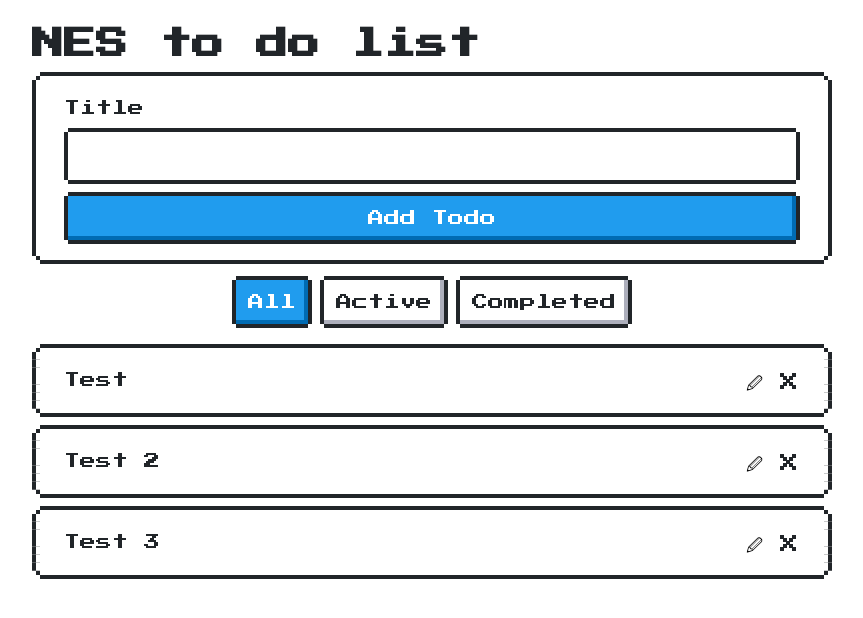
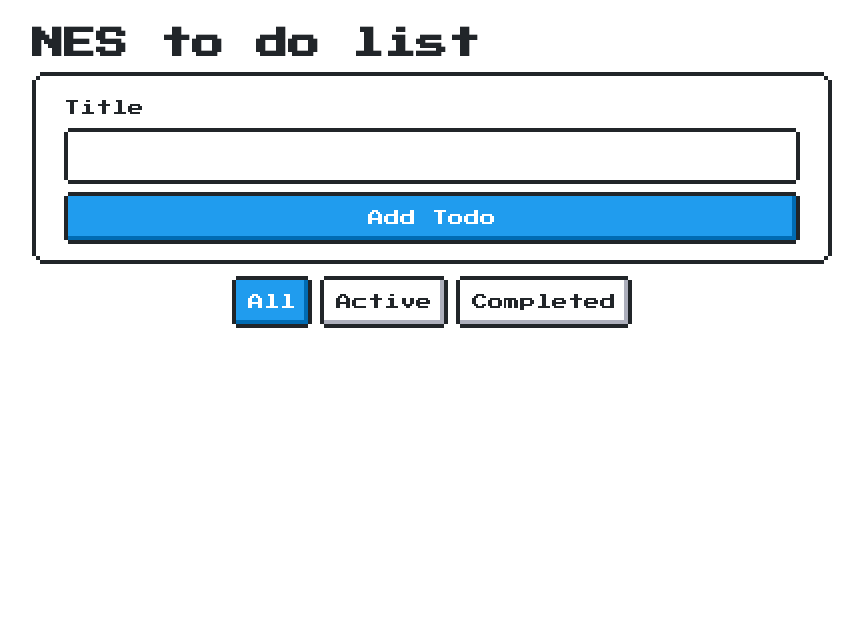
Before and after one commit to ZeroBl21/retro-todo-list, a React (Vite) app: page / in a window 1280 px wide. Shown: the top 618 px of the page, without its empty margins (208-1071 px from the left). Built offline with nearby package versions, Linux system fonts and the light colour scheme.

Commit message:
feat: Persistent data with localStorage

```diff
--- a/src/App.tsx
+++ b/src/App.tsx
@@ -1,20 +1,32 @@
-import { useState } from 'react'
+import { useEffect, useState } from 'react'
 import TodoForm from './componets/TodoForm/TodoForm'
 import TodoItem from './componets/TodoItem/TodoItem'
 import TodoFilter from './componets/TodoFilter/TodoFilter'
 
 import './App.css'
 
-const initialProps: Todo[] = [
-  { id: crypto.randomUUID(), title: 'Test', finished: false },
-  { id: crypto.randomUUID(), title: 'Test 2', finished: false },
-  { id: crypto.randomUUID(), title: 'Test 3', finished: false },
-]
+const initialProps = (): Todo[] => {
+  const saved = localStorage.getItem('todos-storage')
+
+  if (typeof saved === 'string') {
+    const parse = JSON.parse(saved)
+
+    if (parse) return parse
+    else return []
+  }
+
+  return []
+}
 
 function App() {
   const [todos, setTodos] = useState<Todo[]>(initialProps)
   const [dataToEdit, setDataToEdit] = useState<Todo | null>(null)
   const [filter, setFilter] = useState<Filter>('All')
+
+  useEffect(() => {
+    localStorage.setItem('todos-storage', JSON.stringify(todos))
+  }, [todos])
+
 
   const addTodo = (todo: Todo) => {
     if (!todo.title) return
```
